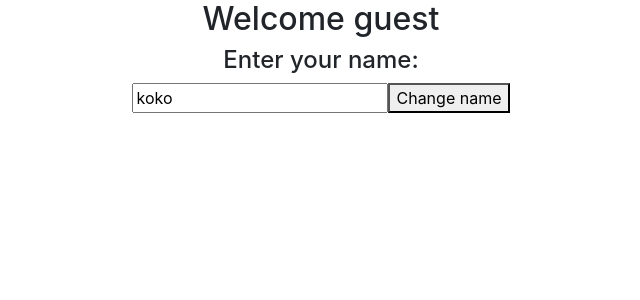
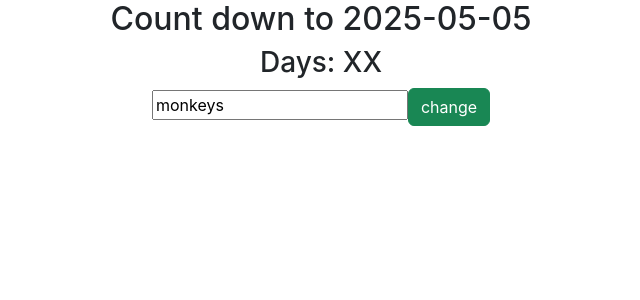
Before and after one commit to ortub10/react_monkeys, a React (Create React App) app in the folder time_counter/: page / in a window 1280 px wide. Shown: the top 300 px of the page, without its empty margins (319-959 px from the left). Built offline with nearby package versions, Linux system fonts and the light colour scheme.

Commit message:
creating ref

```diff
--- a/time_counter/src/App.js
+++ b/time_counter/src/App.js
@@ -1,7 +1,7 @@
 import React, { Component } from "react";
-// import Counter from "./comps/counter";
+import Counter from "./comps/counter";
 import "./App.css";
-import MyInput from "./otherComps/myInput";
+// import MyInput from "./otherComps/myInput";
 
 class App extends Component {
   state = {
@@ -14,13 +14,13 @@ class App extends Component {
   render() {
     return (
       <div className="App">
-        <MyInput />
+        {/* <MyInput /> */}
         {/* It will be in own component */}
-        {/* <Counter appDate={this.state.myDate} />
+        <Counter appDate={this.state.myDate} />
         <input defaultValue="monkeys" />
         <button onClick={this.changDate} className="btn btn-success">
           change
-        </button> */}
+        </button>
       </div>
     );
   }
```
Also changed, not shown: time_counter/src/comps/myInput.js (renamed from time_counter/src/otherComps/myInput.js).
